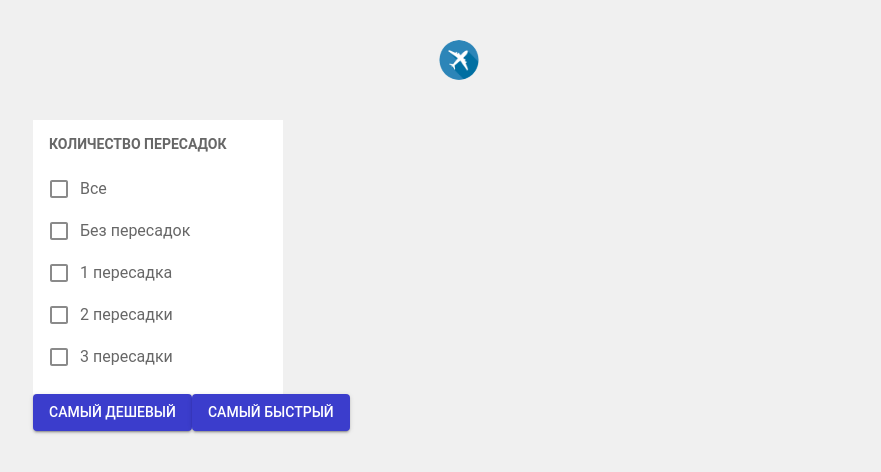
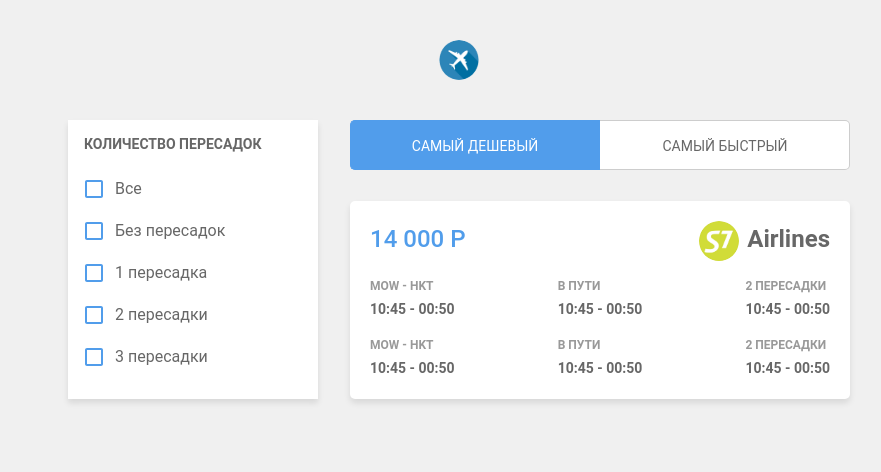
Before and after one commit to BorschVS/test-task, a React (Create React App) app: page / in a window 1280 px wide. Shown: the top 472 px of the page, without its empty margins (181-1062 px from the left). Built offline with nearby package versions, Linux system fonts and the light colour scheme.

Commit message:
add FlightCard component

```diff
--- a/src/components/App/App.jsx
+++ b/src/components/App/App.jsx
@@ -2,6 +2,7 @@ import { Container, Avatar, Box } from "@mui/material";
 import TransferFilter from "../TransferFiler/TransferFilter";
 import PlaneImg from "../../images/plane.png";
 import CategoryFilter from "../CategoryFilter/CategoryFilter";
+import FlightCard from "../FlightCard/FlightCard";
 
 const App = () => {
   return (
@@ -11,9 +12,12 @@ const App = () => {
         alt="The company logo"
         sx={{ display: "block", margin: "40px auto" }}
       />
-      <Box>
+      <Box component="div" display="flex" justifyContent="center" gap={4}>
         <TransferFilter />
-        <CategoryFilter />
+        <Box display="flex" flexDirection="column" gap={3}>
+          <CategoryFilter />
+          <FlightCard />
+        </Box>
       </Box>
     </Container>
   );
--- a/src/components/CategoryFilter/CategoryFilter.jsx
+++ b/src/components/CategoryFilter/CategoryFilter.jsx
@@ -1,11 +1,23 @@
-import { Box, Button } from "@mui/material";
+import { useTheme } from "@emotion/react";
+import {
+  RadioBox,
+  RadioButton,
+  RadioLabel,
+  RadioText,
+} from "./CategoryFilter.styled";
 
 const CategoryFilter = () => {
   return (
-    <Box component="div">
-      <Button variant="contained">Самый дешевый</Button>
-      <Button variant="contained">Самый Быстрый</Button>
-    </Box>
+    <RadioBox component="div">
+      <RadioLabel>
+        <RadioButton type="radio" name="filter" checked />
+        <RadioText>Самый дешевый</RadioText>
+      </RadioLabel>
+      <RadioLabel>
+        <RadioButton type="radio" name="filter" />
+        <RadioText>Самый быстрый</RadioText>
+      </RadioLabel>
+    </RadioBox>
   );
 };
 
--- a/src/components/CategoryFilter/CategoryFilter.styled.js
+++ b/src/components/CategoryFilter/CategoryFilter.styled.js
@@ -0,0 +1,72 @@
+import styled from "@emotion/styled";
+
+export const RadioBox = styled.div`
+  display: flex;
+  flex-direction: row;
+  flex-wrap: nowrap;
+  align-items: flex-start;
+  flex-shrink: 0;
+
+  & > label:first-of-type > input {
+    border-right: none;
+    border-top-right-radius: 0;
+    border-bottom-right-radius: 0;
+  }
+
+  & > label:last-of-type > input {
+    border-left: none;
+    border-top-left-radius: 0;
+    border-bottom-left-radius: 0;
+  }
+`;
+
+export const RadioLabel = styled.label`
+  position: relative;
+
+  &:first-of-type {
+    border-top-right-radius: 0;
+    border-bottom-right-radius: 0;
+  }
+
+  &:last-of-type {
+    border-top-left-radius: 0;
+    border-bottom-left-radius: 0;
+  }
+`;
+
+export const RadioButton = styled.input`
+  appearance: none;
+  background-color: ${({ theme }) => theme.palette.primary.white};
+  margin: 0;
+  font: inherit;
+  color: white;
+  width: 250px;
+  height: 50px;
+  border: 1px solid ${({ theme }) => theme.palette.primary.gray};
+  border-radius: 5px;
+  display: inline-flex;
+  align-items: center;
+  justify-content: center;
+  cursor: pointer;
+  transition: background-color 0.3s, color 0.3s, border-color 0.3s, color 0.3s;
+
+  &:checked {
+    background-color: ${({ theme }) => theme.palette.primary.blue};
+    border-color: ${({ theme }) => theme.palette.primary.blue};
+  }
+
+  &:checked + span {
+    color: ${({ theme }) => theme.palette.primary.white};
+  }
+`;
+
+export const RadioText = styled.span`
+  position: absolute;
+  left: 50%;
+  top: 50%;
+  transform: translate(-50%, -60%);
+
+  font-size: 14px;
+  white-space: nowrap;
+  text-transform: uppercase;
+`;
--- /dev/null
+++ b/src/components/FlightCard/FlightCard.jsx
@@ -0,0 +1,61 @@
+import { Avatar, Box, Typography } from "@mui/material";
+import {
+  CardBox,
+  FactText,
+  InfoText,
+  TextBox,
+  Title,
+} from "./FlightCard.styled";
+import S7Airline from "../../images/s7.jpg";
+
+const FlightCard = () => {
+  return (
+    <CardBox>
+      {/* row 1 */}
+      <Box display="flex" justifyContent="space-between">
+        <Title>14 000 P</Title>
+        <Typography
+          display="flex"
+          gap={1}
+          fontSize={24}
+          fontWeight={(theme) => theme.typography.fontWeightSemiBold}
+        >
+          <Avatar src={S7Airline} alt="The company logo" />
+          Airlines
+        </Typography>
+      </Box>
+      {/* row 2 */}
+      <Box display="flex" justifyContent="space-between">
+        <TextBox>
+          <InfoText>Mow - HKT</InfoText>
+          <FactText>10:45 - 00:50</FactText>
+        </TextBox>
+        <TextBox>
+          <InfoText>в пути</InfoText>
+          <FactText>10:45 - 00:50</FactText>
+        </TextBox>
+        <TextBox>
+          <InfoText>2 пересадки</InfoText>
+          <FactText>10:45 - 00:50</FactText>
+        </TextBox>
+      </Box>
+      {/* row 3 */}
+      <Box display="flex" justifyContent="space-between">
+        <TextBox>
+          <InfoText>Mow - HKT</InfoText>
+          <FactText>10:45 - 00:50</FactText>
+        </TextBox>
+        <TextBox>
+          <InfoText>в пути</InfoText>
+          <FactText>10:45 - 00:50</FactText>
+        </TextBox>
+        <TextBox>
+          <InfoText>2 пересадки</InfoText>
+          <FactText>10:45 - 00:50</FactText>
+        </TextBox>
+      </Box>
+    </CardBox>
+  );
+};
+
+export default FlightCard;
--- /dev/null
+++ b/src/components/FlightCard/FlightCard.styled.js
@@ -0,0 +1,49 @@
+import styled from "@emotion/styled";
+
+// backgroundColor={(theme) => theme.palette.primary.white}
+//       padding="20px"
+//       display="flex"
+//       flexDirection="column"
+//       gap={2}
+
+export const CardBox = styled.div`
+  display: flex;
+  flex-direction: column;
+  gap: 16px;
+
+  padding: 20px;
+  border-radius: 5px;
+  box-shadow: 0 4px 6px rgba(0, 0, 0, 0.1);
+
+  background-color: ${({ theme }) => theme.palette.primary.white};
+`;
+
+export const Title = styled.h3`
+  font-size: 24px;
+  font-weight: ${({ theme }) => theme.typography.fontWeightMedium};
+  text-transform: uppercase;
+
+  color: ${({ theme }) => theme.palette.primary.blue};
+`;
+
+export const InfoText = styled.p`
+  font-size: 12px;
+  font-weight: ${({ theme }) => theme.typography.fontWeightSemiBold};
+  text-transform: uppercase;
+
+  color: ${({ theme }) => theme.palette.text.gray};
+`;
+
+export const FactText = styled.p`
+  font-size: 14px;
+  font-weight: ${({ theme }) => theme.typography.fontWeightBold};
+  text-transform: uppercase;
+
+  color: ${({ theme }) => theme.palette.text.primary};
+`;
+
+export const TextBox = styled.div`
+  display: flex;
+  flex-direction: column;
+  gap: 4px;
+`;
--- a/src/components/TransferFiler/TransferFilter.jsx
+++ b/src/components/TransferFiler/TransferFilter.jsx
@@ -6,11 +6,14 @@ import {
   Typography,
 } from "@mui/material";
 
-import CheckBoxOutlinedIcon from "@mui/icons-material/CheckBoxOutlined";
-import CheckBoxOutlineBlankOutlinedIcon from "@mui/icons-material/CheckBoxOutlineBlankOutlined";
+import { CheckedIcon, GroupBox, UncheckedIcon } from "./TransferFilter.styled";
+
 const TransferFilter = () => {
   return (
-    <Box component="div" sx={{ p: 2, backgroundColor: "#ffffff", width: 250 }}>
+    <GroupBox
+      component="div"
+      sx={{ p: 2, backgroundColor: "#ffffff", width: 250 }}
+    >
       <Typography
         variant="h3"
         fontSize={14}
@@ -24,51 +27,36 @@ const TransferFilter = () => {
       <FormGroup>
         <FormControlLabel
           control={
-            <Checkbox
-              icon={<CheckBoxOutlineBlankOutlinedIcon />}
-              checkedIcon={<CheckBoxOutlinedIcon />}
-            />
+            <Checkbox icon={<UncheckedIcon />} checkedIcon={<CheckedIcon />} />
           }
           label="Все"
         />
         <FormControlLabel
           control={
-            <Checkbox
-              icon={<CheckBoxOutlineBlankOutlinedIcon />}
-              checkedIcon={<CheckBoxOutlinedIcon />}
-            />
+            <Checkbox icon={<UncheckedIcon />} checkedIcon={<CheckedIcon />} />
           }
           label="Без пересадок"
         />
         <FormControlLabel
           control={
-            <Checkbox
-              icon={<CheckBoxOutlineBlankOutlinedIcon />}
-              checkedIcon={<CheckBoxOutlinedIcon />}
-            />
+            <Checkbox icon={<UncheckedIcon />} checkedIcon={<CheckedIcon />} />
           }
           label="1 пересадка"
         />
         <FormControlLabel
           control={
-            <Checkbox
-              icon={<CheckBoxOutlineBlankOutlinedIcon />}
-              checkedIcon={<CheckBoxOutlinedIcon />}
-            />
+            <Checkbox icon={<UncheckedIcon />} checkedIcon={<CheckedIcon />} />
           }
           label="2 пересадки"
         />
         <FormControlLabel
           control={
-            <Checkbox
-              icon={<CheckBoxOutlineBlankOutlinedIcon />}
-              checkedIcon={<CheckBoxOutlinedIcon />}
-            />
+            <Checkbox icon={<UncheckedIcon />} checkedIcon={<CheckedIcon />} />
           }
           label="3 пересадки"
         />
       </FormGroup>
-    </Box>
+    </GroupBox>
   );
 };
 
--- a/src/components/TransferFiler/TransferFilter.styled.js
+++ b/src/components/TransferFiler/TransferFilter.styled.js
@@ -0,0 +1,20 @@
+import styled from "@emotion/styled";
+import CheckBoxOutlinedIcon from "@mui/icons-material/CheckBoxOutlined";
+import CheckBoxOutlineBlankOutlinedIcon from "@mui/icons-material/CheckBoxOutlineBlankOutlined";
+
+// <Box component="div" sx={{ p: 2, backgroundColor: "#ffffff", width: 250 }}>
+
+export const GroupBox = styled.div`
+  width: 250px;
+  padding: 16px;
+  background-color: ${({ theme }) => theme.palette.primary.white};
+  box-shadow: 0 4px 6px rgba(0, 0, 0, 0.1);
+`;
+
+export const UncheckedIcon = styled(CheckBoxOutlineBlankOutlinedIcon)`
+  color: ${({ theme }) => theme.palette.primary.blue};
+`;
+
+export const CheckedIcon = styled(CheckBoxOutlinedIcon)`
+  color: ${({ theme }) => theme.palette.primary.blue};
+`;
--- a/src/theme.js
+++ b/src/theme.js
@@ -10,17 +10,20 @@ const theme = createTheme({
     text: {
       primary: "#676767",
       secondary: "#8a8a8a",
+      gray: "#999999",
     },
     primary: {
       main: "#3b3dcc",
-      light: "#757ce8",
-      dark: "#002884",
+      white: "#ffffff",
+      black: "#000000",
+      gray: "#cdcdcd",
       blue: "#519deb",
     },
     secondary: {
       main: "#f50057",
-      light: "#ff4081",
-      dark: "#c51162",
+      white: "#ffffff",
+      black: "#000000",
+      gray: "#fefefe",
       blue: "#519deb",
     },
     error: {
@@ -30,6 +33,7 @@ const theme = createTheme({
   typography: {
     fontFamily: "Roboto, Arial, sans-serif",
     fontWeightMedium: 500,
+    fontWeightSemiBold: 600,
     fontWeightBold: 700,
   },
 });
```
Also changed, not shown: src/images/s7.jpg (added).
